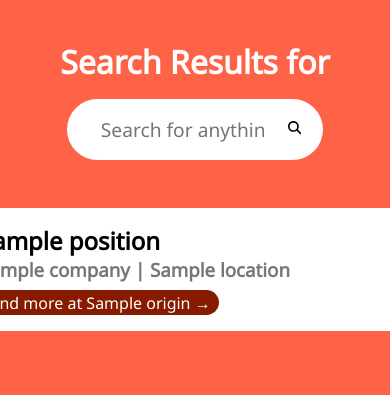
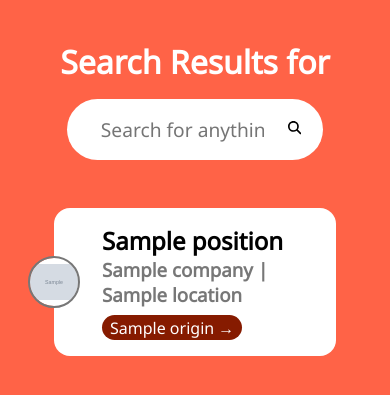
Before and after one commit to EEuglena/Python-Web-Crawler, a Flask app: template templates/search.html in a window 390 px wide; the page is wider, and only the part inside the window is pictured. Shown: the top 395 px of that part. Run offline with Flask 3, Linux system fonts and the light colour scheme; the template is opened without the code that fills it: most values are stand-ins (such as "Sample title", 1, 10 or a date in 2020); grey boxes marked "Sample" are stand-in pictures.

Commit message:
Mobile layout

```diff
--- a/static/css/home.css
+++ b/static/css/home.css
@@ -65,6 +65,8 @@ button {
 }
 
 span {
+	display: inline-block;
+	margin: 0.2rem 0;
 	padding: 0.2rem 0.7rem;
 	background-color: #ffffffbb;
 	border-radius: 5rem;
--- a/static/css/search.css
+++ b/static/css/search.css
@@ -50,7 +50,7 @@ img {
 .text {
 	display: flex;
 	padding: 1rem 0 1rem 3rem;
-	width: 30rem;
+	width: min(60vw, 30rem);
 	flex-direction: column;
 	background-color: white;
 	border-radius: 1rem;
@@ -114,6 +114,7 @@ button {
 h1 {
 	margin: 0;
 	color: white;
+	text-align: center;
 }
 
 span {
--- a/templates/search.html
+++ b/templates/search.html
@@ -41,7 +41,7 @@
 				<div class="text" onclick="window.open('{{result.link}}')">
 					<h2>{{result.position}}</h2>
 					<h3>{{result.company}} | {{result.location}}</h3>
-					<p>Find more at {{result.origin}} →</p>
+					<p>{{result.origin}} →</p>
 				</div>
 				<div class="logo">
 					<img src="{{result.image}}" />
```
Also changed, not shown: 1 other file.
